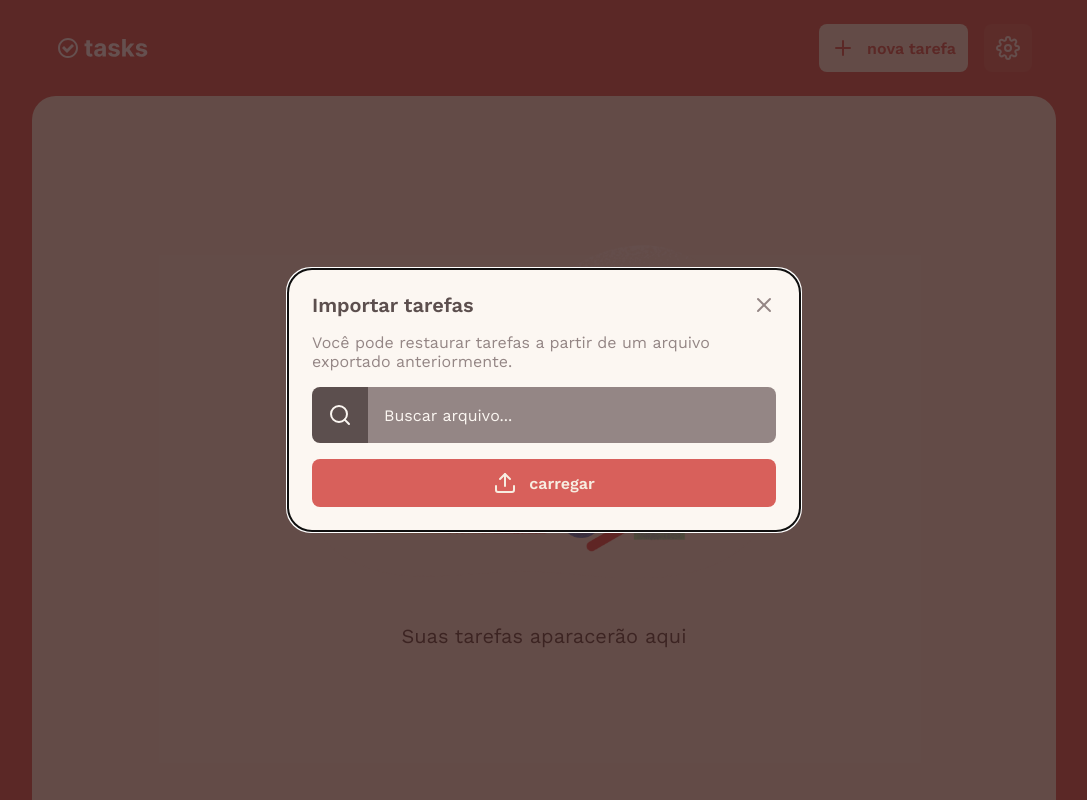
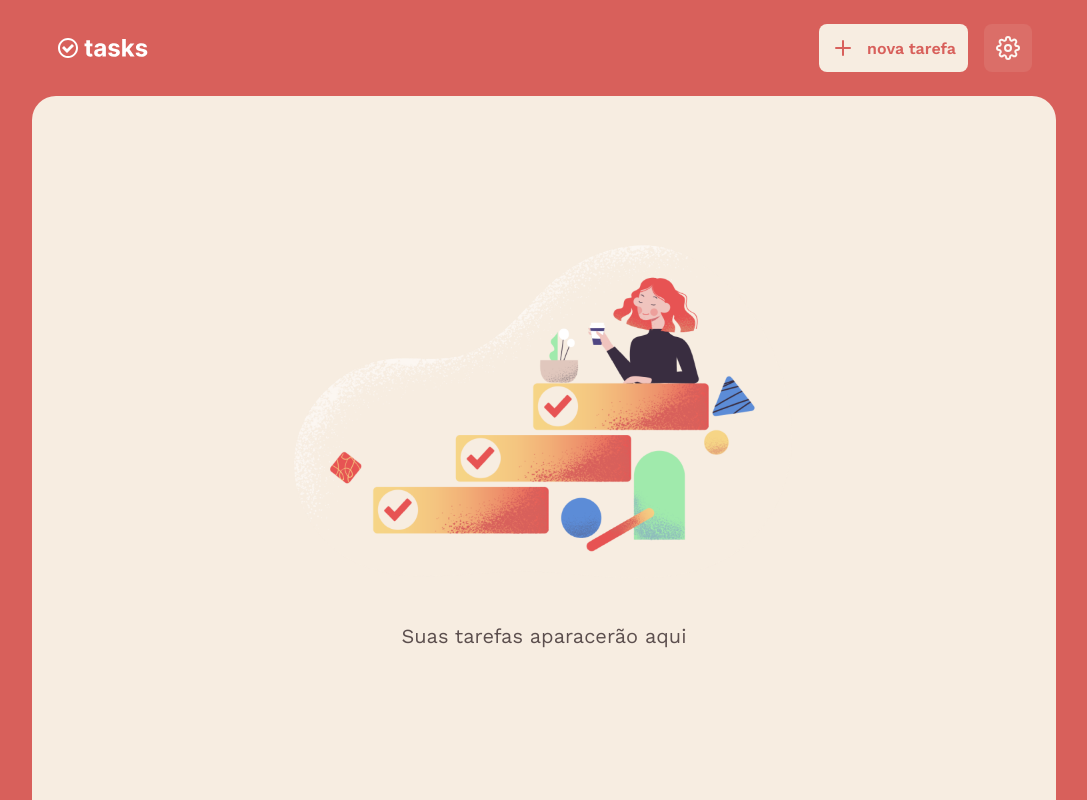
Before and after one commit to mluizvitor/tasks, a React (Create React App) app: page / in a window 1280 px wide. Shown: the whole page, without its empty margins (96-1183 px from the left). Built offline with nearby package versions, Linux system fonts and the light colour scheme.

Commit message:
Pequena correção

```diff
--- a/src/components/ConfigModal/index.tsx
+++ b/src/components/ConfigModal/index.tsx
@@ -17,7 +17,7 @@ export function ConfigModal({ isModalOpen, closeModal }: ConfigModalProps) {
   const { deleteAllTasks } = useTasks();
 
   const [isDeleteModalOpen, setIsDeleteModalOpen] = useState(false);
-  const [isImportModalOpen, setIsImportModalOpen] = useState(true);
+  const [isImportModalOpen, setIsImportModalOpen] = useState(false);
 
   function handleOpenDeleteModal() {
     setIsDeleteModalOpen(true);
```
